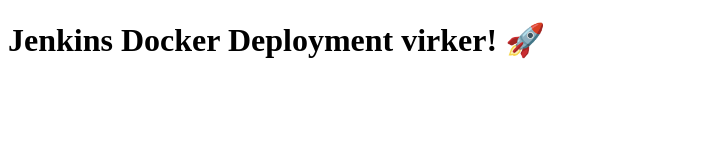
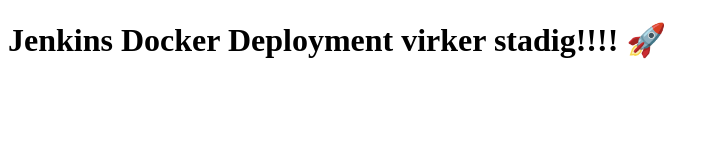
Before and after one commit to MickeyLindgren/aws-deployment, a plain HTML site: page index.html in a window 1280 px wide. Shown: the whole page, without its empty margins (0-718 px from the left). Drawn offline with Linux system fonts and the light colour scheme.

Commit message:
Update index.html
updated

```diff
--- a/index.html
+++ b/index.html
@@ -4,6 +4,6 @@
     <title>Docker Test</title>
 </head>
 <body>
-    <h1>Jenkins Docker Deployment virker! 🚀</h1>
+    <h1>Jenkins Docker Deployment virker stadig!!!! 🚀</h1>
 </body>
 </html>
```
